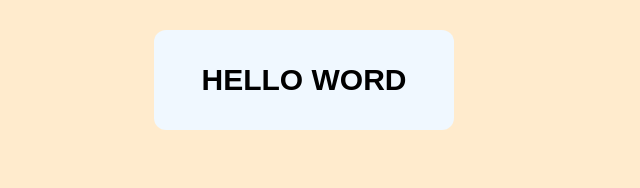
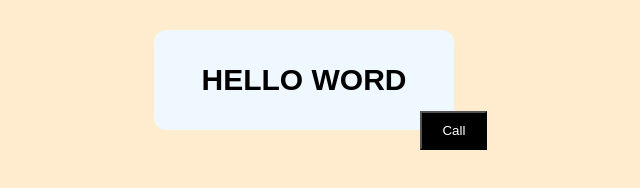
Before and after one commit to igor-86/htmlcss-hello, a plain HTML site: page index.html in a window 1280 px wide. Shown: the whole page, without its empty margins (336-976 px from the left). Drawn offline with Linux system fonts and the light colour scheme.

Commit message:
Bottone per le informazioni

```diff
--- a/index.html
+++ b/index.html
@@ -10,6 +10,7 @@
 <body>
     <div class="container">
       <h1>Hello word</h1>
+      <button class="call">Call</button>
     </div>
 </body>
 </html>
--- a/style.css
+++ b/style.css
@@ -24,6 +24,14 @@ body{background-color: blanchedalmond;}
 .container:hover >h1{
     color: rgb(54, 34, 34);
     font-size: 35px;
-
+}
+.container > .call{
+    background-color: black;
+    color: white;
+    position: absolute;
+    bottom:-19.5px;
+    right:-33.4px;
+    padding: 10px 20px;
+    cursor: pointer;
 }
 /* ___Fine____ */
```
